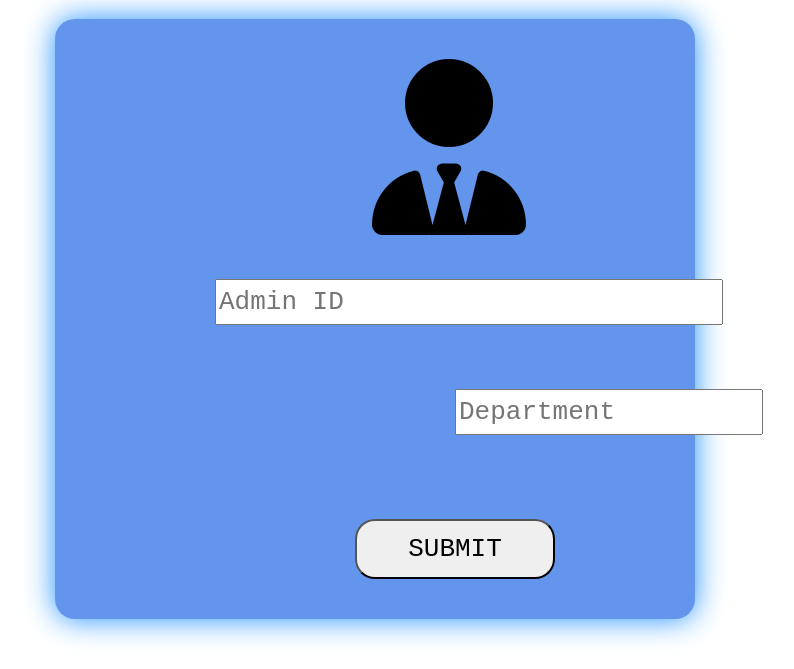
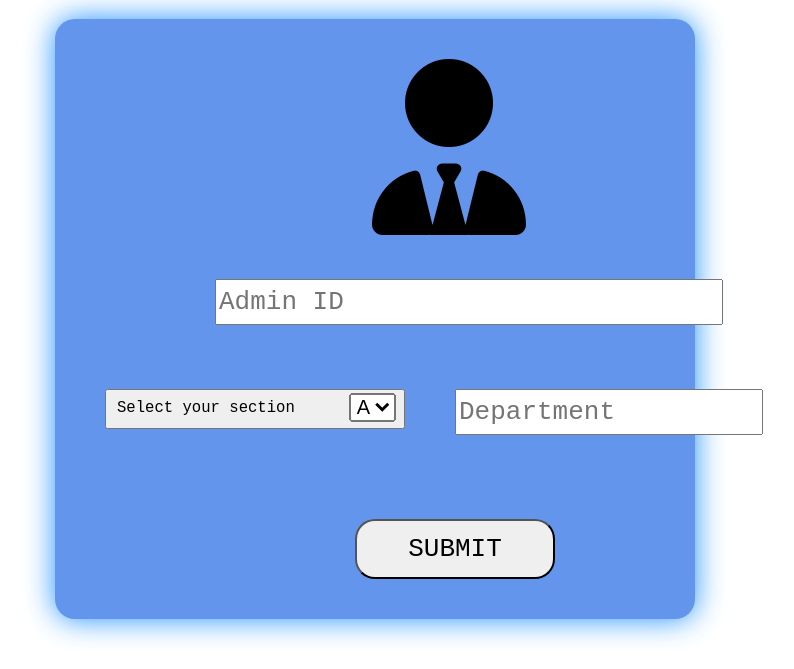
Before and after one commit to Muhammad-Owais-Warsi/ElectionPortal, a website: page admin-login.html in a window 1280 px wide. Shown: the part 131-800 px from the top of the page, without its empty margins (315-1109 px from the left). Drawn offline with Linux system fonts and the light colour scheme.

Commit message:
dropdown

```diff
--- a/admin-login.html
+++ b/admin-login.html
@@ -30,9 +30,15 @@
             <i id="admin-logo" class="fa-solid fa-user-tie fa-2xl" style="color: #000000;"></i>
 
 
-            <input type="password" class="id-input" placeholder="Admin ID" autocomplete="off" name="id_input">
+            <input type="password" class="id-input" placeholder="Admin ID" autocomplete="" name="id_input">
 
-
+            <button class="sec-input">
+            <label id="sec-label" >Select your section</label>
+            <select name="sec-input" id="sec-option">
+                <option value="A">A</option>
+                <option value="B">B</option>
+                <option value="F">F</option>
+            </select></button>
             <!-- <input type="text" class="sec-input" placeholder="Section" autocomplete="off" name="sec_input"> -->
 
             <input type="text" class="dept-input" placeholder="Department" autocomplete="off" name="dept-_input">
@@ -56,11 +62,11 @@
         admin_form.addEventListener("submit", (event) => {
             event.preventDefault();
             const id_input = document.querySelector(".id-input").value;
-            const sec_input = document.querySelector(".sec-input").value;
+            const sec_input = document.querySelector(".sec-option").value;
             const dept_input = document.querySelector(".dept-input").value;
-            if (id_input === "" || sec_input === "" || dept_input === "" || id_input!=="12345")  {
+            if (id_input === "" || sec_input.value === "" || dept_input === "" || id_input!=="12345")  {
                 alert("Check the details");
-            } else if (id_input === "12345" && sec_input !== "" && dept_input !== "") {
+            } else if (id_input === "12345" && sec_input.value !== "" && dept_input !== "") {
                 admin_form.submit();
             }
 
--- a/public/admin-login.css
+++ b/public/admin-login.css
@@ -26,7 +26,19 @@
     width: 300px;
     height: 40px;
     font-family: monospace;
-    font-size: xx-large;
+    font-size: larger;
+}
+#sec-label{
+    font-family:monospace;
+    position:absolute;
+    left: 10px;
+    bottom: 10px;
+}
+#sec-option{
+    position: absolute;
+    left: 250px;
+    bottom: 10px;
+    scale: 150%;
 }
 .dept-input{
     position: absolute;
```
